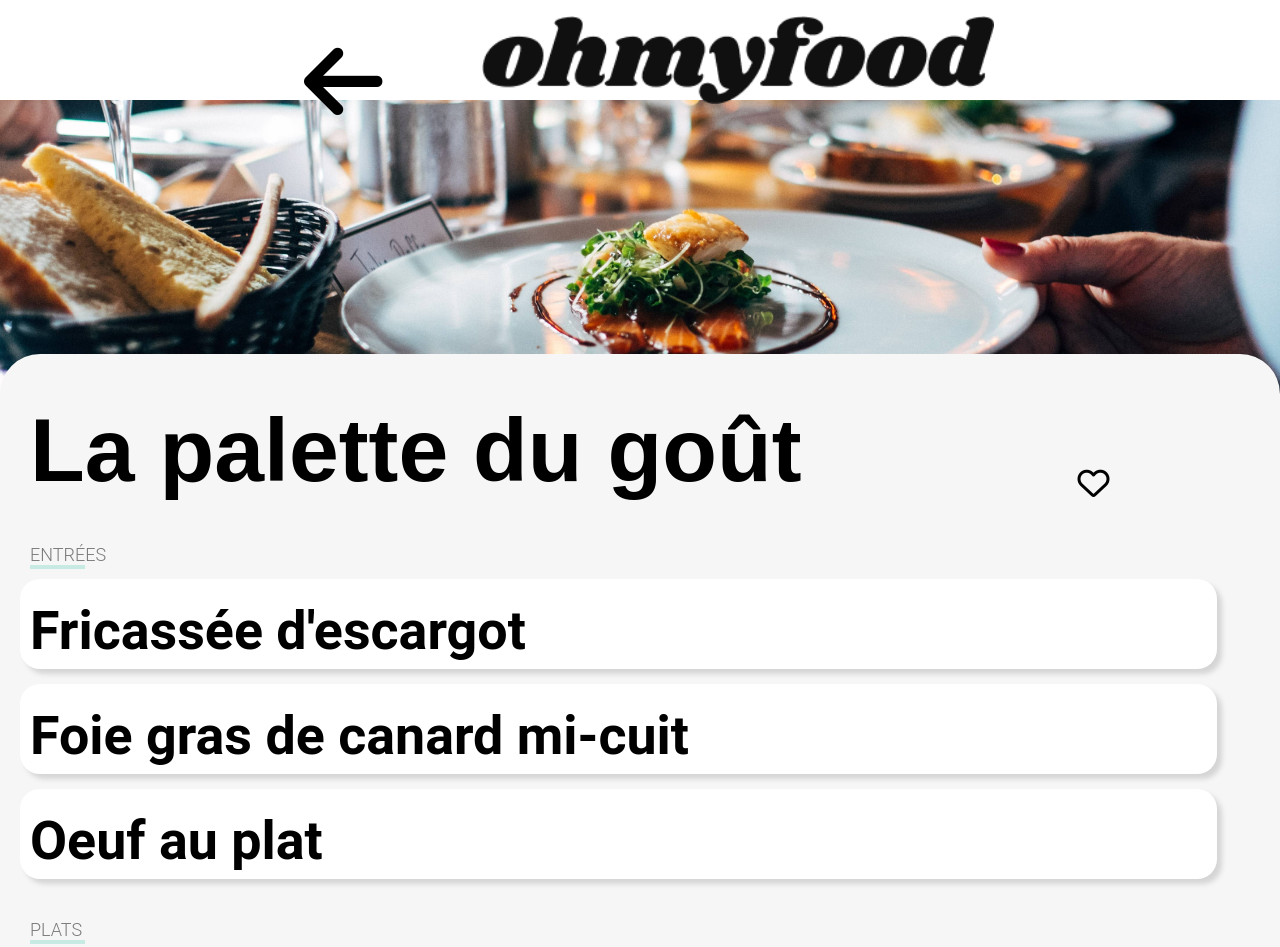
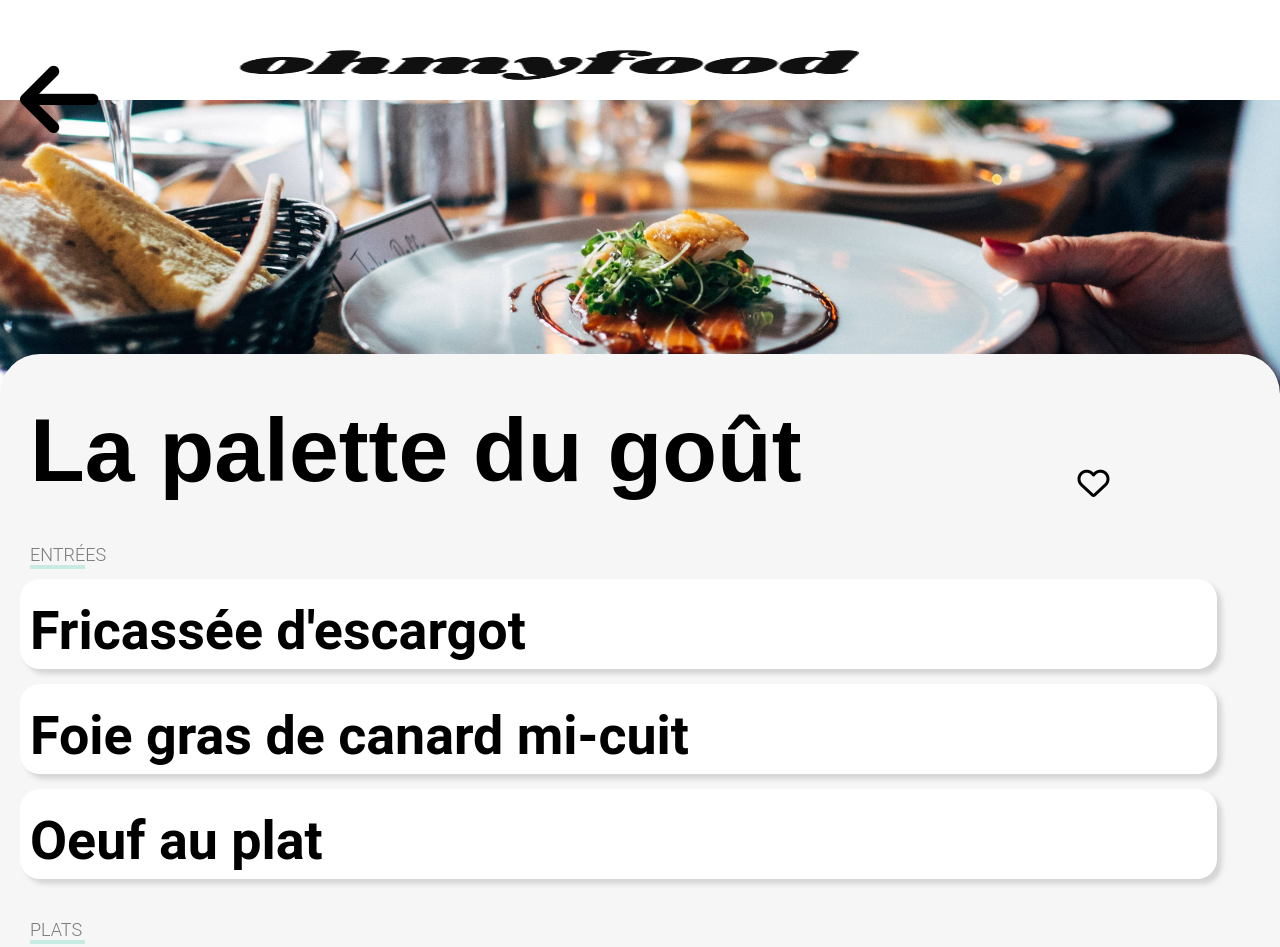
Before and after one commit to klodita/ohmyfood, a website: page pages/la-palette-du-gout.html in a window 1280 px wide. Shown: the top 947 px of the page. Drawn offline with Linux system fonts and the light colour scheme; a web font is replaced by a local one.

Commit message:
correction de la flêche sur le header page de menu, correction sur la page d'accueil du h1 ohmyfood qui est remplacé par le logo png suivis de modification sur certains mixin fonctionnement et mixin accueil en rapport avec les h1 et h2 de la page d'accueil inclut les fichiers scss concerné header, accueil et menu scss

```diff
--- a/pages/la-palette-du-gout.html
+++ b/pages/la-palette-du-gout.html
@@ -13,9 +13,9 @@
 <header id="header_menu">
 
   <a href="../index.html">
-    <i class="fa-solid fa-arrow-left"></i>
+    <div><i class="fa-solid fa-arrow-left"></i></div>
   </a>
-  <img src="../assets/images/ohmyfood.png" alt="logo_ohmyfood"/>
+  <div><img src="../assets/images/ohmyfood.png" alt="logo_ohmyfood"/></div>
 
 </header>
 
--- a/sass/layout/_header.scss
+++ b/sass/layout/_header.scss
@@ -7,28 +7,33 @@
 {
     @include mixin-header.header;
 
-    h1{
-        @include mixin-header.headerh1-accueil;
+    .div_img {
+        @include mixin-header.div_img;
+
+}
+
+    img{
+        width: 40vw;
+        padding-top:10%;
+        padding-bottom:10%;
     }
+
 }
+
+
+
+
 
 #header_menu
 {
 
     @include mixin-header.header{
         height: 100px;
-        flex-direction: row;
-    }
-
-    img {
-        width:40%;
         display: flex;
         flex-direction: row;
-        justify-content:baseline;
-        padding-top:20px;
-        margin-left:40px;
-        position:relative;
-        left:-50px;
+        align-content: center;
+        margin:0;
+        padding:0;
     }
 
 
@@ -38,12 +43,31 @@ a
     padding-top:10%;
     padding-bottom:5%;
     margin:0;
+    width: 17vw;
+    height:50px;
+    padding:10px;
+    position: relative;
+    left:10px;
+    top:20px;
+
     .fa-arrow-left
     {
     width:40px;
     font-size: 7vw;
-    position: relative;
-    right:40px;
+
     }
 }
+
+
+img {
+    display: flex;
+    justify-content: center;
+    width:50vw;
+    height:50px;
+    padding:10px;
+    position:relative;
+    left:40px;
+    top:15px;
+    }
+
 }
--- a/sass/layout/_menu.scss
+++ b/sass/layout/_menu.scss
@@ -146,36 +146,6 @@ li
         @include mixin-menu.menu-icon;
         animation: iconrotation 250ms linear;
         }
-
-        }
-    }
-}
-}
-
-
-
-
-ul{
-    margin-bottom:40px;
-}
-
-
-
-
-.btn{
-    align-self: center;
-    margin-top:10px;
-    margin-bottom:0px;
-    @include mixin-bouton.bouton-rose;
-    &:hover{
-        @include mixin-bouton.hover-bouton;
-    }
-}
-
-
-// *************************************************************
-.prix_hover
-{
     // Travail sur média query pour le check en vert.
     @media  screen and (min-width:313px) and (max-width:338px)
     {
@@ -287,3 +257,26 @@ ul{
         bottom:85px;
     }
         }
+    }
+}
+}
+
+
+
+
+ul{
+    margin-bottom:40px;
+}
+
+
+
+
+.btn{
+    align-self: center;
+    margin-top:10px;
+    margin-bottom:0px;
+    @include mixin-bouton.bouton-rose;
+    &:hover{
+        @include mixin-bouton.hover-bouton;
+    }
+}
--- a/sass/pages/_accueil.scss
+++ b/sass/pages/_accueil.scss
@@ -14,6 +14,7 @@
     justify-content:baseline;
     margin:0;
     background-color: variables.$belleville-color;
+
     @include breakpoint-mob.mob320;
 
         & .belleville {
@@ -48,9 +49,9 @@
      background-color:variables.$fond-color;
      @include breakpoint-mob.mob320;
 
-        & h2{
+        & h1{
             font-family:'Roboto',sans-serif;
-            @include mixin-accueil.texth2-accueil;
+            @include mixin-accueil.texth1-accueil;
             }
 
         & p{
--- a/sass/pages/_fonctionnement.scss
+++ b/sass/pages/_fonctionnement.scss
@@ -14,7 +14,7 @@
     align-items: center;
     margin:0;
     h2 {
-        @include mixin-fonctionnement.mainh2-fonctionnement;
+        @include mixin-fonctionnement.texth2-fonctionnement;
     }
 
     .fonctionnement
--- a/sass/pages/_restaurants.scss
+++ b/sass/pages/_restaurants.scss
@@ -11,7 +11,7 @@
     margin-top:50px;
     background-color:variables.$fond-color;
     & h2 {
-        @include mixin-accueil.mainh2-accueil;
+        @include mixin-accueil.texth2-accueil;
     }
 }
 
--- a/sass/utils/_mixin-accueil.scss
+++ b/sass/utils/_mixin-accueil.scss
@@ -2,8 +2,9 @@
 @use "../utils/breakpoint-mob";
 
 
-@mixin mainh2-accueil {
+@mixin texth2-accueil {
     width:90%;
+    font-family: 'Roboto',sans-serif;
     font-size:5vw;
     font-weight: bolder;
     text-align: initial;
@@ -29,7 +30,7 @@
 
 //concerne le h2 de la page d'accueil.
 
-@mixin texth2-accueil
+@mixin texth1-accueil
 {   width:100%;
     font-size:5vw;
     font-weight:bolder;
--- a/sass/utils/_mixin-fonctionnement.scss
+++ b/sass/utils/_mixin-fonctionnement.scss
@@ -4,8 +4,9 @@
 
 
 
-@mixin mainh2-fonctionnement {
+@mixin texth2-fonctionnement {
     width:80%;
+    font-family: 'Roboto', sans-serif;
     font-size:5vw;
     font-weight: bolder;
     text-align: initial;
@@ -116,6 +117,7 @@
     display:flex;
     width:30px;
     height:30px;
+    color:black;
     opacity: (0.5);
     align-items: center;
     margin-right:20px;
--- a/sass/utils/_mixin-header.scss
+++ b/sass/utils/_mixin-header.scss
@@ -3,26 +3,25 @@
 @mixin header
 {
     width:100%;
-    display: flex;
+    height:70px;
+
+    display:flex;
     flex-direction: column;
     align-items: center;
     justify-content: center;
+    margin:0;
     @content;
 }
 
-@mixin headerh1-accueil
+@mixin div_img
 {
-    width:100%;
-    height:100px;
-    font-size:7vw;
+    width:100vw;
+    height:70px;
+    padding-top: 10px;
     display: flex;
     align-items: center;
     justify-content: center;
-    padding-top:10%;
-    padding-bottom:5%;
-    margin-bottom: 0;
-    border-bottom: 1px solid variables.$shadow-color;
+    border-bottom: 2px solid variables.$shadow-color;
     box-shadow: 0 5px 5px 0 variables.$shadow-color;
-    z-index: 1;
     @content;
 }
```
Also changed, not shown: index.html (+5 -2 lines), public/css/style.css, 1 other file. Lines whose indentation alone changed are shown as unchanged.
